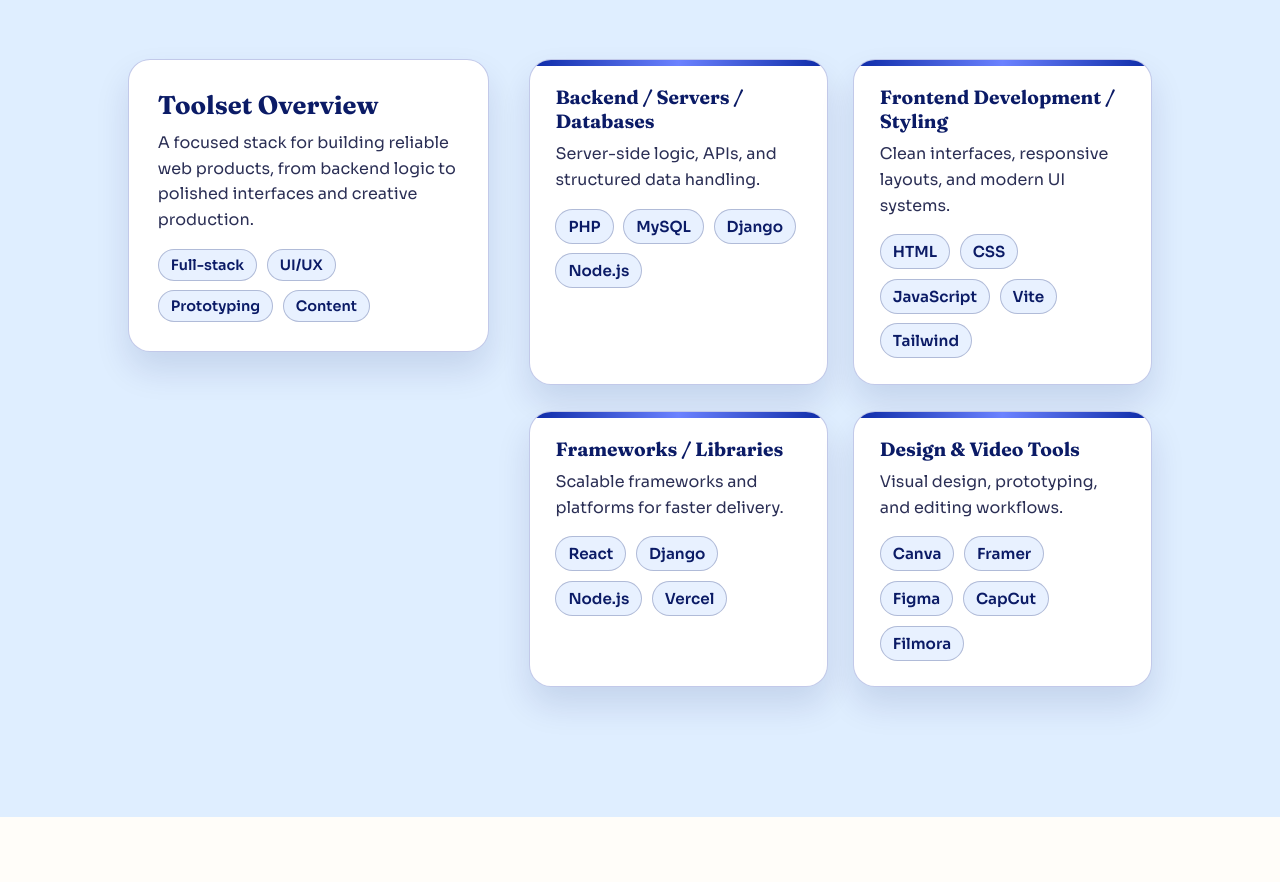
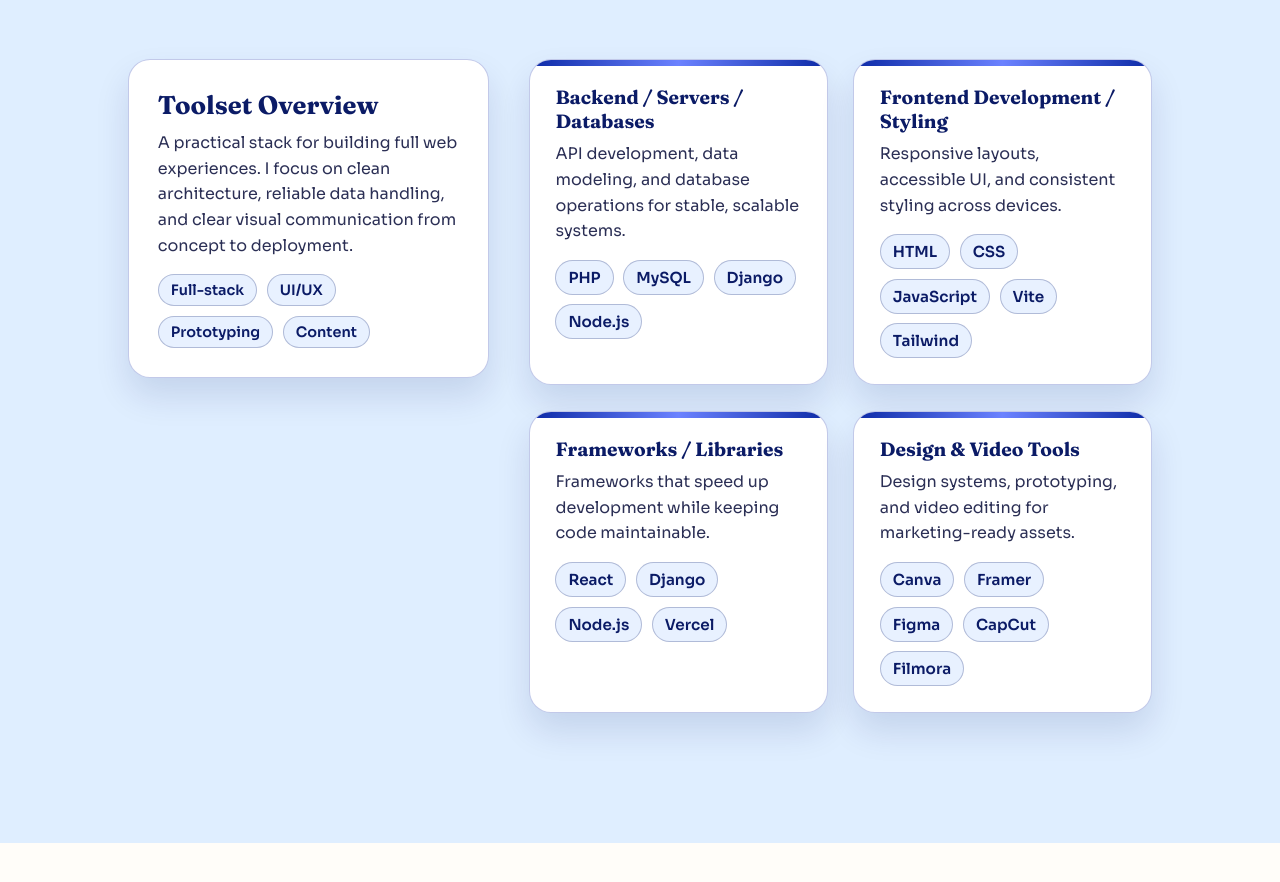
Before and after one commit to Freiderich/Portfolio, a React (Vite) app: page / in a window 1280 px wide. Shown: the part 4348-5230 px from the top of the page. Built offline with nearby package versions, Linux system fonts and the light colour scheme.

Commit message:
fixed minor

```diff
--- a/src/components/Skills.jsx
+++ b/src/components/Skills.jsx
@@ -10,8 +10,8 @@ function Skills() {
         <div className="skills-intro">
           <h2>Toolset Overview</h2>
           <p>
-            A focused stack for building reliable web products, from backend logic to polished interfaces and
-            creative production.
+            A practical stack for building full web experiences. I focus on clean architecture, reliable data
+            handling, and clear visual communication from concept to deployment.
           </p>
           <div className="skills-pill-row">
             <span>Full-stack</span>
@@ -24,7 +24,7 @@ function Skills() {
         <div className="skills-cards">
           <div className="skills-card">
             <h3>Backend / Servers / Databases</h3>
-            <p>Server-side logic, APIs, and structured data handling.</p>
+            <p>API development, data modeling, and database operations for stable, scalable systems.</p>
             <div className="skills-tags">
               <span>PHP</span>
               <span>MySQL</span>
@@ -35,7 +35,7 @@ function Skills() {
 
           <div className="skills-card">
             <h3>Frontend Development / Styling</h3>
-            <p>Clean interfaces, responsive layouts, and modern UI systems.</p>
+            <p>Responsive layouts, accessible UI, and consistent styling across devices.</p>
             <div className="skills-tags">
               <span>HTML</span>
               <span>CSS</span>
@@ -47,7 +47,7 @@ function Skills() {
 
           <div className="skills-card">
             <h3>Frameworks / Libraries</h3>
-            <p>Scalable frameworks and platforms for faster delivery.</p>
+            <p>Frameworks that speed up development while keeping code maintainable.</p>
             <div className="skills-tags">
               <span>React</span>
               <span>Django</span>
@@ -58,7 +58,7 @@ function Skills() {
 
           <div className="skills-card">
             <h3>Design &amp; Video Tools</h3>
-            <p>Visual design, prototyping, and editing workflows.</p>
+            <p>Design systems, prototyping, and video editing for marketing-ready assets.</p>
             <div className="skills-tags">
               <span>Canva</span>
               <span>Framer</span>
```
